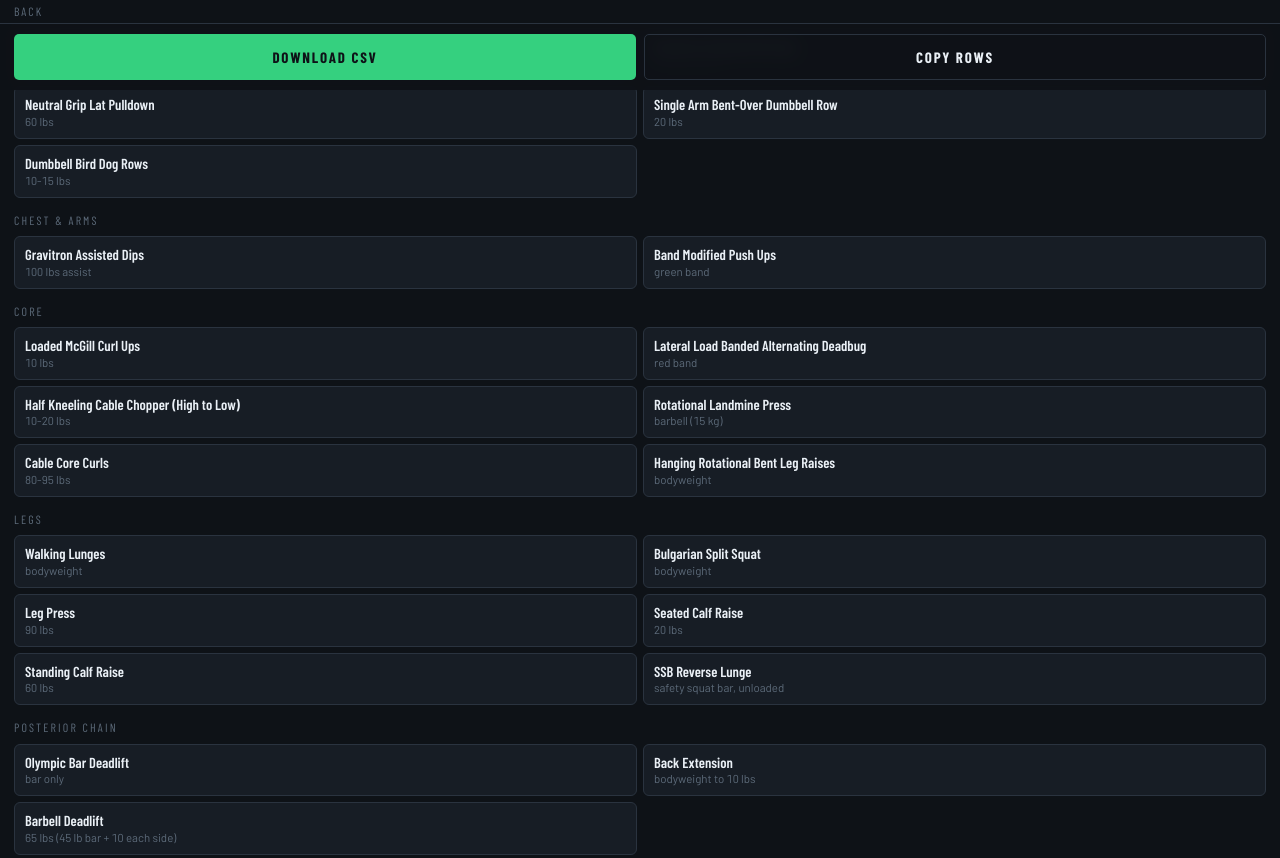
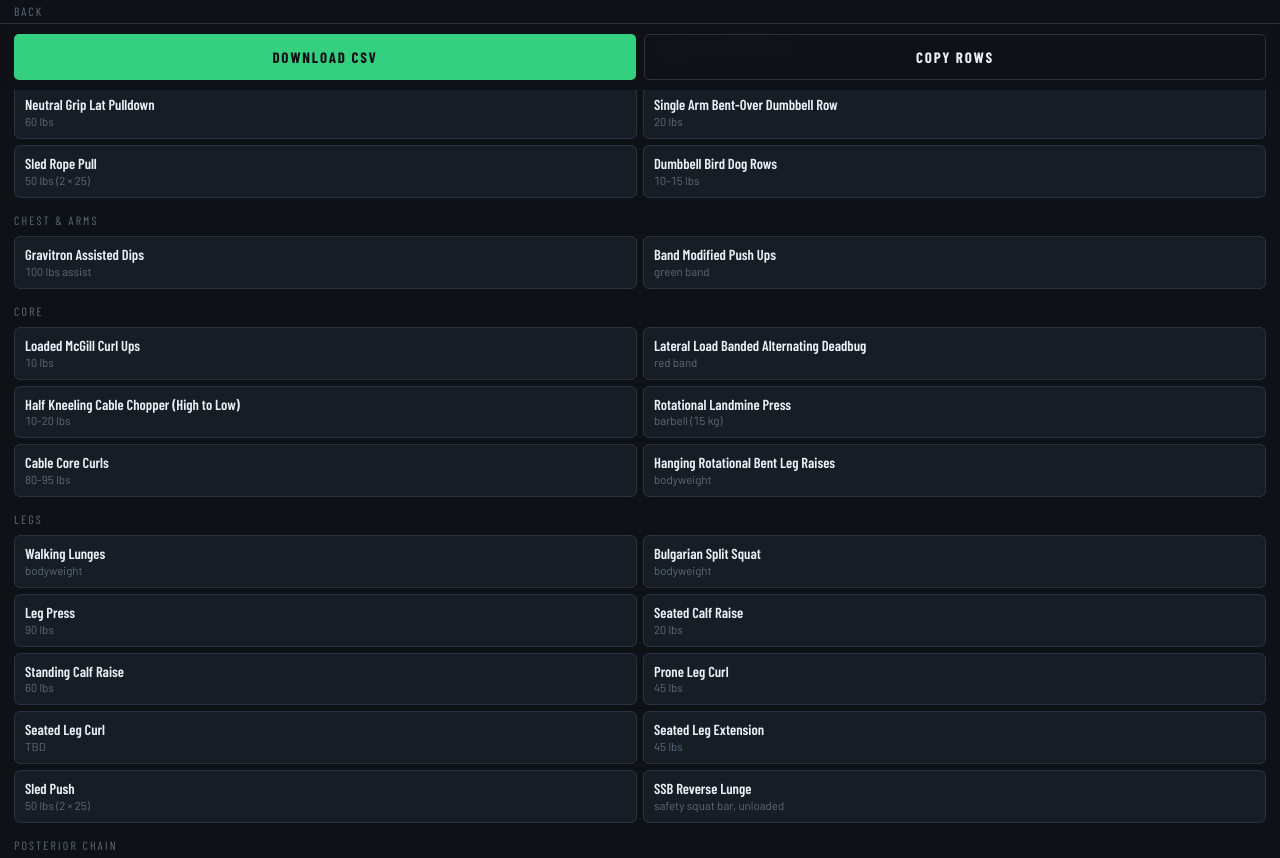
Before and after one commit to Blip2nd/513X, a plain HTML site: page index.html in a window 1280 px wide. Shown: the part 710-1568 px from the top of the page. Drawn offline with nearby package versions, Linux system fonts and the light colour scheme.

Commit message:
Add files via upload

```diff
--- a/index.html
+++ b/index.html
@@ -744,6 +744,8 @@ const ZONES = [
 
 /* Warm-up is now a menu she picks from, not a fixed list. */
 const WARM_LIB = [
+  {id:"wc_jog",  group:"Cardio",   name:"Jog",                     sets:"1", reps:"10-15 min", load:"easy pace", musc:"Full body, cardio",
+   how:"Easy conversational pace. Outside or on the treadmill \u2014 the point is to raise the temperature, not to train."},
   {id:"wc_ell",  group:"Cardio",   name:"Elliptical", how:"Easy conversational pace. You should be able to talk the whole time.",              sets:"1", reps:"15 min", load:"easy pace", musc:"Full body, cardio"},
   {id:"wc_row",  group:"Cardio",   name:"Rower", how:"Legs, then back, then arms on the drive. Reverse that order on the recovery.",                   sets:"1", reps:"10 min", load:"steady",    musc:"Back, legs, cardio"},
   {id:"wc_bike", group:"Cardio",   name:"Spin bike", how:"Light resistance, smooth cadence. Enough to warm up, not to tire the legs.",               sets:"1", reps:"12 min", load:"easy pace", musc:"Quads, cardio"},
@@ -849,6 +851,23 @@ const EX = [
   {id:"y4", def:"wr", name:"Cable Core Curls", sets:"3", reps:"8-10", load:"80-95 lbs",
    musc:"Abs, deep core",
    cue:"Row attachment, use a knee pad. Inhale and brace on the crunch, elbows to the outside of the knee, exhale up."},
+  // ---- Abagael, November \u2014 leg machines and the sled ----
+  {id:"n1", def:"wr", name:"Prone Leg Curl", sets:"TBD", reps:"TBD", load:"45 lbs",
+   musc:"Hamstrings",
+   how:"Lie face down on the combo machine, roller pad just above the heels, hips flat on the bench. Curl the heels toward the glutes, squeeze, then lower slowly. Don't let the hips lift."},
+  {id:"n2", def:"wr", name:"Seated Leg Curl", sets:"TBD", reps:"TBD", load:"TBD",
+   musc:"Hamstrings",
+   how:"Same machine, seated. Back against the pad, roller just above the heels, thigh pad snug. Drive the heels down and under, pause, return under control."},
+  {id:"n3", def:"wr", name:"Seated Leg Extension", sets:"TBD", reps:"TBD", load:"45 lbs",
+   musc:"Quadriceps",
+   how:"Atlantis LEGS machine. Adjust the backrest and roller pad, sit with your feet behind the roller and hold the side handles. Fully extend the legs, then return slowly \u2014 the lowering half is where the quad does its work."},
+  {id:"n4", def:"fh", name:"Sled Rope Pull", sets:"TBD", reps:"pull across, walk back", load:"50 lbs (2 \u00d7 25)",
+   musc:"Lats, biceps, core, grip \u2014 legs on the walk back",
+   how:"Rope wrapped around the upright. Pull the sled the length of the Field House hand over hand \u2014 stay low, elbows driving past the ribs, core tight so it comes from the back and not the lower spine. Then walk it back powerfully on the rope."},
+  {id:"n5", def:"fh", name:"Sled Push", sets:"TBD", reps:"walk across, run back", load:"50 lbs (2 \u00d7 25)",
+   musc:"Quads, glutes, calves, conditioning",
+   how:"Hands high on the uprights, arms locked, body at a low forward angle. Walk it the length of the Field House, then run it back to the start. Short powerful steps through the whole foot \u2014 keep it moving rather than lurching."},
+
   // ---- Abagael, Workout #4 (September) ----
   {id:"s3", def:"fh", name:"Banded Protraction Control (Serratus Punch)", sets:"-", reps:"8 each side", load:"light band",
    musc:"Serratus anterior, shoulder stability",
@@ -876,10 +895,10 @@ const EX = [
 
 const SECT = {
   s3:"Shoulders", f1:"Shoulders", f2:"Shoulders", r4:"Shoulders", r5:"Shoulders", z1:"Shoulders",
-  r1:"Back", r6:"Back", f6:"Back", f7:"Back", z2:"Back",
+  r1:"Back", n4:"Back", r6:"Back", f6:"Back", f7:"Back", z2:"Back",
   f8:"Chest & arms", z4:"Chest & arms",
   f9:"Core", y3:"Core", x4:"Core", x5:"Core", y4:"Core", z5:"Core",
-  r2:"Legs", f10:"Legs", f5:"Legs", z3:"Legs", r3:"Legs", x8:"Legs",
+  r2:"Legs", n1:"Legs", n2:"Legs", n3:"Legs", n5:"Legs", f10:"Legs", f5:"Legs", z3:"Legs", r3:"Legs", x8:"Legs",
   r7:"Posterior chain", y2:"Posterior chain", x7:"Posterior chain",
   x3:"Glutes & hips", y1:"Glutes & hips", x6:"Glutes & hips", y5:"Glutes & hips", f4:"Glutes & hips"
 };
@@ -944,6 +963,11 @@ const COOL = [
 /* Full exercise database for Surprise me — mirrors the workbook */
 const DB = [
   {n:"Sked (sled push/pull)",z:"Cardio",s:"2",r:"8-10",l:"25 lbs",m:"Quads, glutes, cardio"},
+  {n:"Jog",z:"Cardio",s:"1",r:"10-15 min",l:"easy pace",m:"Full body, cardio"},
+  {n:"Sled Rope Pull",z:"Upper Body",s:"TBD",r:"pull across, walk back",l:"50 lbs (2 \u00d7 25)",m:"Lats, biceps, core, grip"},
+  {n:"Sled Push",z:"Legs",s:"TBD",r:"walk across, run back",l:"50 lbs (2 \u00d7 25)",m:"Quads, glutes, conditioning"},
+  {n:"Prone Leg Curl",z:"Legs",s:"TBD",r:"TBD",l:"45 lbs",m:"Hamstrings"},
+  {n:"Seated Leg Extension",z:"Legs",s:"TBD",r:"TBD",l:"45 lbs",m:"Quadriceps"},
   {n:"Elliptical",z:"Cardio",s:"1",r:"15 min",l:"easy pace",m:"Full body, cardio"},
   {n:"Spin Bike (standing)",z:"Cardio",s:"3",r:"30 sec",l:"standing",m:"Quads, calves, cardio"},
   {n:"Swings (kettlebell)",z:"Cardio",s:"3",r:"30 sec",l:"12 lbs",m:"Glutes, hamstrings, core"},
@@ -1580,7 +1604,8 @@ function rowEl(item){
   const workingSets = (L && L.sets) ? L.sets : item.sets;
   const workingReps = (L && L.reps) ? L.reps : item.reps;
   const presc = (item.presc && !(L && L.weight)) ? item.presc
-    : [workingSets && workingSets!=="–" && workingSets!=="-" ? workingSets+"×"+workingReps : workingReps,
+    : [(workingSets && workingSets!=="–" && workingSets!=="-" && workingSets!=="TBD")
+         ? workingSets+"×"+workingReps : workingReps,
        workingLoad].filter(Boolean).join(" · ");
 
   const top=document.createElement("div"); top.className="rowtop";
```
